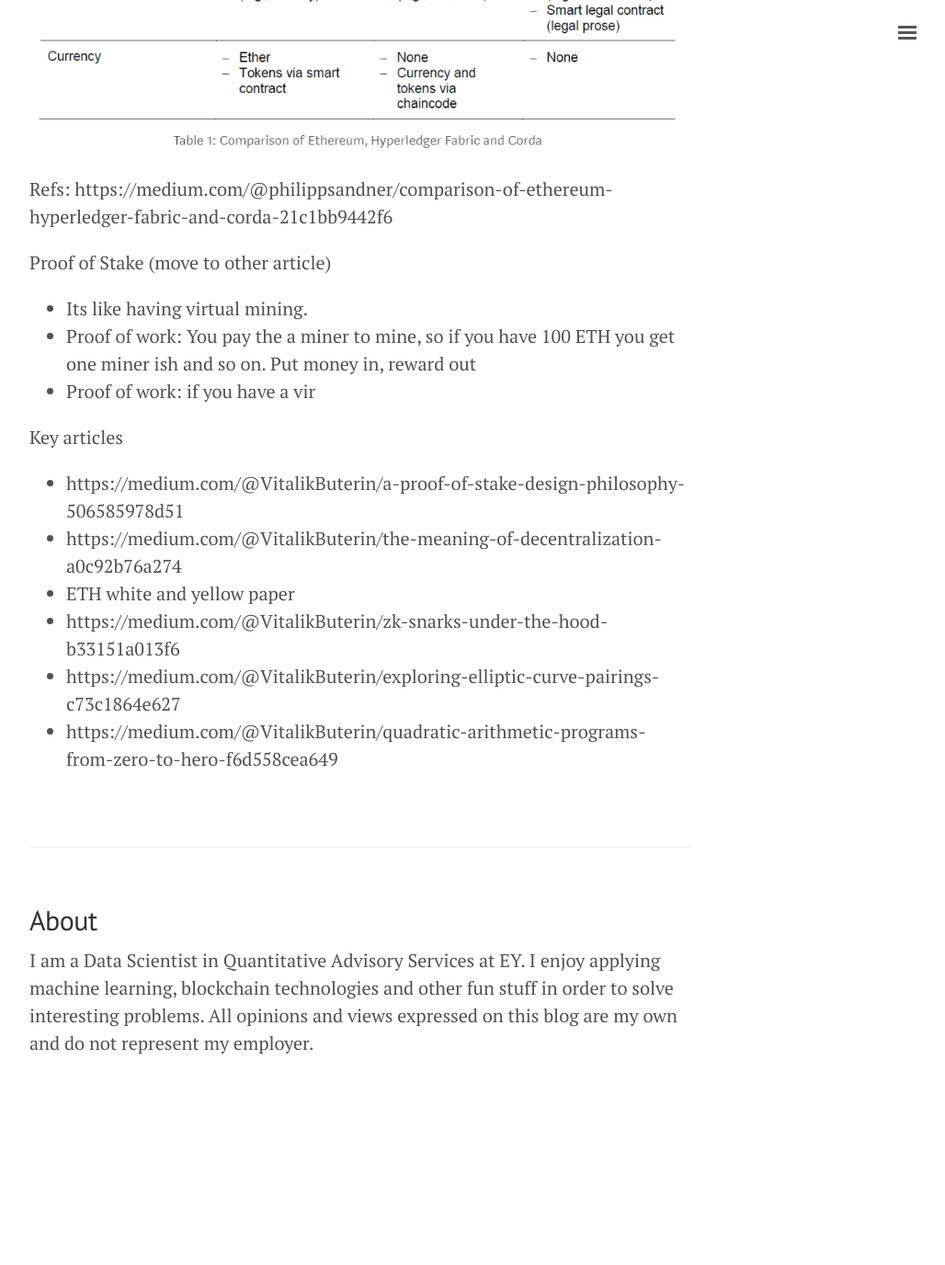
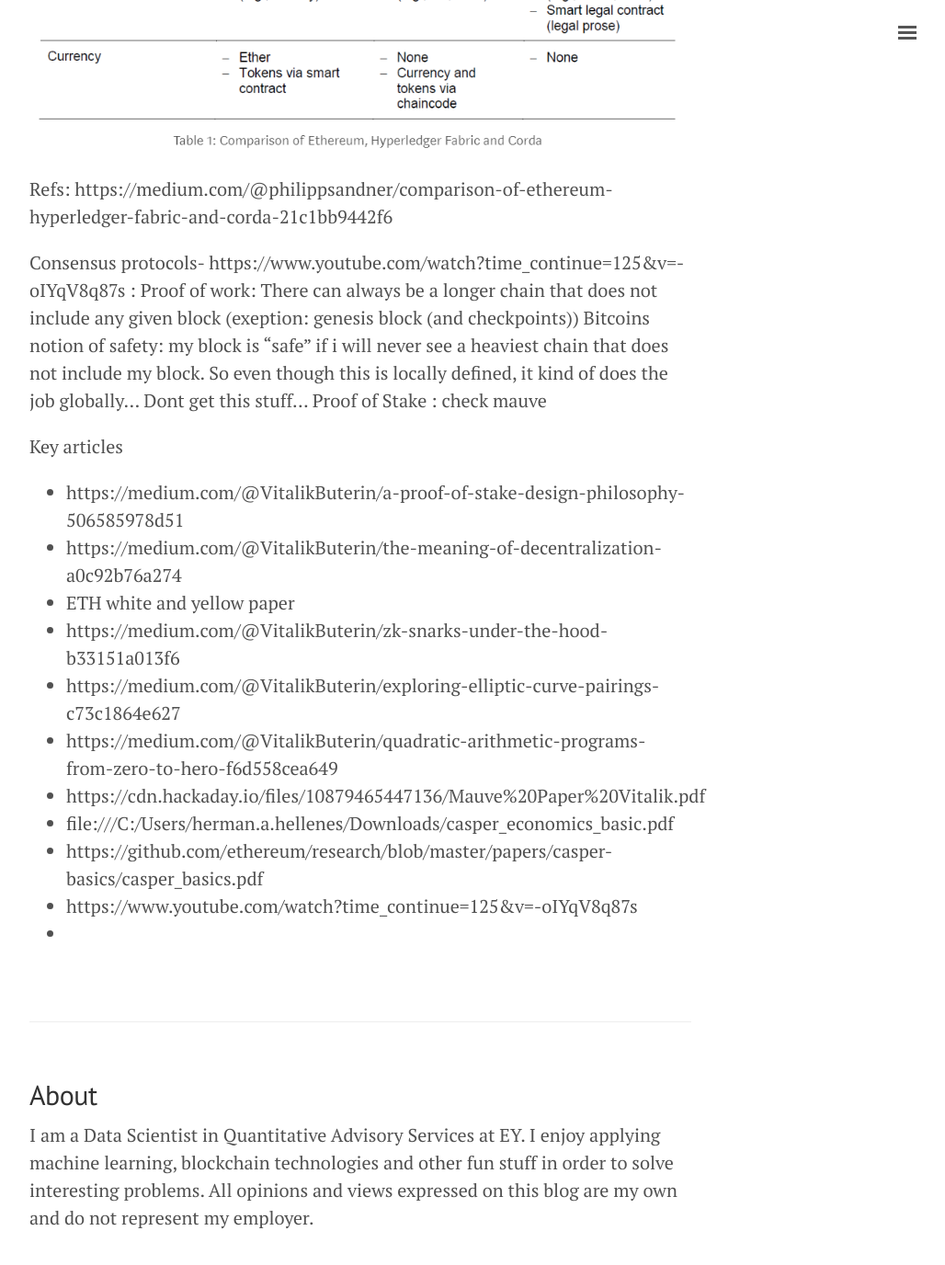
Before and after one commit to herman-hellenes/herman-hellenes.github.io, a Jekyll site: the page built from undone_posts/hyperledger.md, in a window 1280 px wide and 1400 px high, scrolled down 822 px. Shown: the top 1376 px of the window at 92% size, without its empty margins (248-1276 px from the left). Built offline with Jekyll 4.4.1, drawn with Linux system fonts in a browser that asks for light colours; nearby versions of some CDN libraries; comment, search, counter and statistics services are not loaded; before the commit the page ends 2032 px from its top, so only the background shows below that.

Commit message:
Update hyperledger.md

```diff
--- a/undone_posts/hyperledger.md
+++ b/undone_posts/hyperledger.md
@@ -25,10 +25,15 @@
 
 Refs: https://medium.com/@philippsandner/comparison-of-ethereum-hyperledger-fabric-and-corda-21c1bb9442f6
 
-Proof of Stake (move to other article)
-- Its like having virtual mining.
-- Proof of work: You pay the a miner to mine, so if you have 100 ETH you get one miner ish and so on. Put money in, reward out
-- Proof of work: if you have a vir
+Consensus protocols-
+https://www.youtube.com/watch?time_continue=125&v=-oIYqV8q87s :
+Proof of work:
+There can always be a longer chain that does not include any given block (exeption: genesis block (and checkpoints))
+Bitcoins notion of safety: my block is "safe" if i will never see a heaviest chain that does not include my block.
+So even though this is locally defined, it kind of does the job globally... Dont get this stuff...
+Proof of Stake : check mauve
+
+
 
 
 Key articles
@@ -38,3 +43,8 @@
 - https://medium.com/@VitalikButerin/zk-snarks-under-the-hood-b33151a013f6
 - https://medium.com/@VitalikButerin/exploring-elliptic-curve-pairings-c73c1864e627
 - https://medium.com/@VitalikButerin/quadratic-arithmetic-programs-from-zero-to-hero-f6d558cea649
+- https://cdn.hackaday.io/files/10879465447136/Mauve%20Paper%20Vitalik.pdf
+- file:///C:/Users/herman.a.hellenes/Downloads/casper_economics_basic.pdf
+- https://github.com/ethereum/research/blob/master/papers/casper-basics/casper_basics.pdf
+- https://www.youtube.com/watch?time_continue=125&v=-oIYqV8q87s
+-
```
